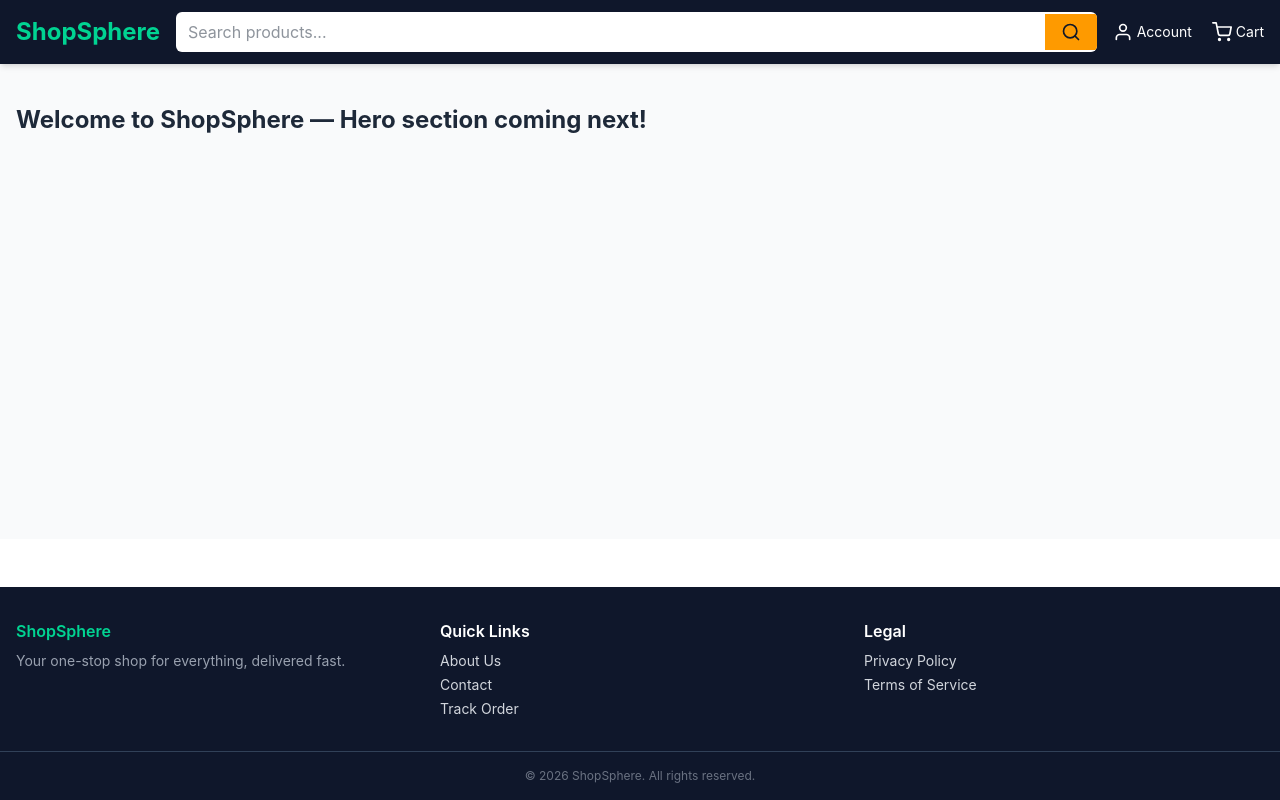
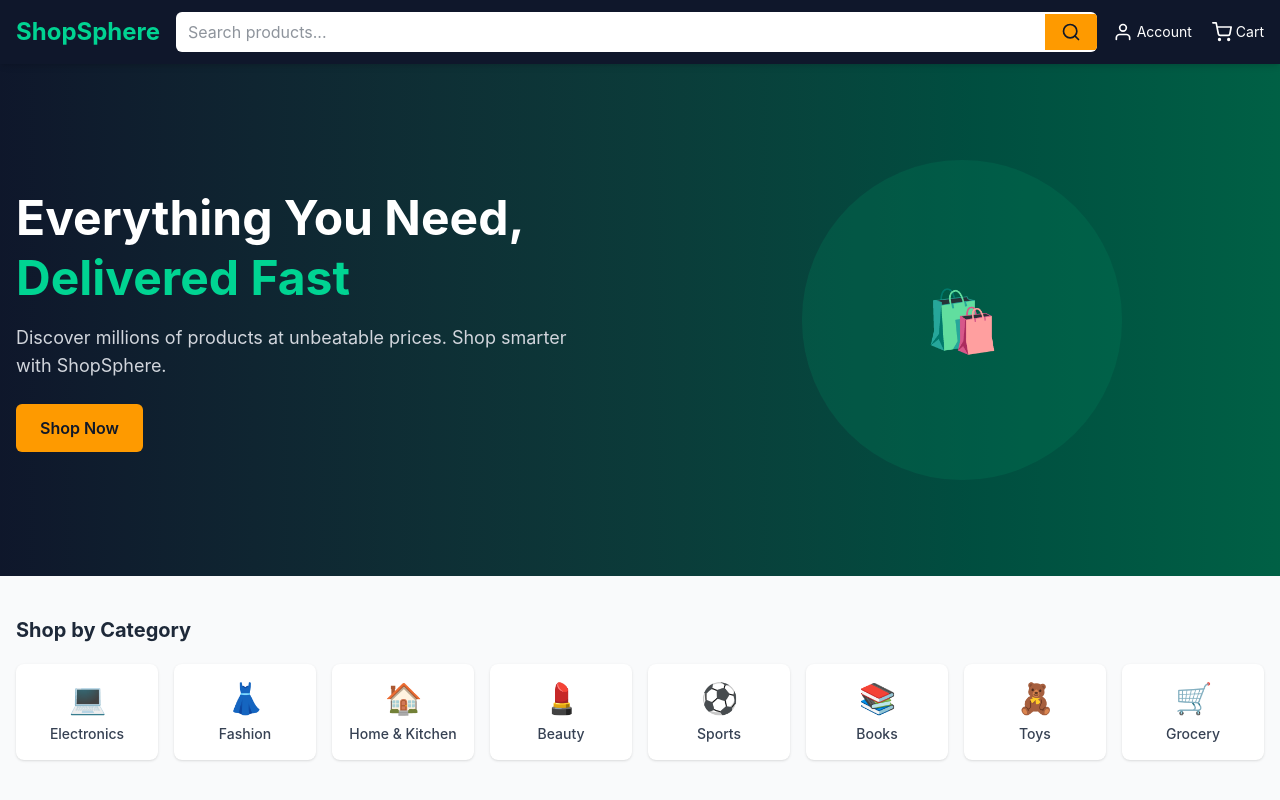
Before and after one commit to Yashnimbalkar/shopsphere, a React (Vite) app in the folder client/: page / in a window 1280 px wide. Shown: the top 800 px of the page. Built offline with nearby package versions, Linux system fonts and the light colour scheme.

Commit message:
feat: add Hero section and Category list to Home page

```diff
--- /dev/null
+++ b/client/src/components/CategoryList.jsx
@@ -0,0 +1,36 @@
+import { Link } from 'react-router-dom'
+
+const categories = [
+  { name: 'Electronics', emoji: '💻', slug: 'electronics' },
+  { name: 'Fashion', emoji: '👗', slug: 'fashion' },
+  { name: 'Home & Kitchen', emoji: '🏠', slug: 'home-kitchen' },
+  { name: 'Beauty', emoji: '💄', slug: 'beauty' },
+  { name: 'Sports', emoji: '⚽', slug: 'sports' },
+  { name: 'Books', emoji: '📚', slug: 'books' },
+  { name: 'Toys', emoji: '🧸', slug: 'toys' },
+  { name: 'Grocery', emoji: '🛒', slug: 'grocery' },
+]
+
+function CategoryList() {
+  return (
+    <section className="max-w-7xl mx-auto px-4 py-10">
+      <h2 className="text-xl font-bold text-gray-800 mb-5">Shop by Category</h2>
+      <div className="grid grid-cols-2 sm:grid-cols-4 md:grid-cols-8 gap-4">
+        {categories.map((cat) => (
+          <Link
+            key={cat.slug}
+            to={`/products?category=${cat.slug}`}
+            className="flex flex-col items-center gap-2 p-4 bg-white rounded-lg shadow-sm hover:shadow-md hover:-translate-y-1 transition-all"
+          >
+            <span className="text-3xl">{cat.emoji}</span>
+            <span className="text-sm font-medium text-gray-700 text-center">
+              {cat.name}
+            </span>
+          </Link>
+        ))}
+      </div>
+    </section>
+  )
+}
+
+export default CategoryList
--- /dev/null
+++ b/client/src/components/Hero.jsx
@@ -0,0 +1,32 @@
+import { Link } from 'react-router-dom'
+
+function Hero() {
+  return (
+    <section className="bg-gradient-to-r from-slate-900 to-emerald-800 text-white">
+      <div className="max-w-7xl mx-auto px-4 py-16 md:py-24 flex flex-col md:flex-row items-center gap-10">
+        <div className="flex-1 text-center md:text-left">
+          <h1 className="text-3xl md:text-5xl font-bold leading-tight mb-4">
+            Everything You Need,
+            <span className="text-emerald-400"> Delivered Fast</span>
+          </h1>
+          <p className="text-gray-300 text-lg mb-6 max-w-xl">
+            Discover millions of products at unbeatable prices. Shop smarter with ShopSphere.
+          </p>
+          <Link
+            to="/products"
+            className="inline-block bg-amber-500 hover:bg-amber-600 text-gray-900 font-semibold px-6 py-3 rounded-md transition-colors"
+          >
+            Shop Now
+          </Link>
+        </div>
+        <div className="flex-1 flex justify-center">
+          <div className="w-64 h-64 md:w-80 md:h-80 bg-emerald-700/30 rounded-full flex items-center justify-center text-6xl">
+            🛍️
+          </div>
+        </div>
+      </div>
+    </section>
+  )
+}
+
+export default Hero
--- a/client/src/pages/Home.jsx
+++ b/client/src/pages/Home.jsx
@@ -1,9 +1,11 @@
+import Hero from '../components/Hero'
+import CategoryList from '../components/CategoryList'
+
 function Home() {
   return (
-    <div className="max-w-7xl mx-auto px-4 py-10">
-      <h1 className="text-2xl font-bold text-gray-800">
-        Welcome to ShopSphere — Hero section coming next!
-      </h1>
+    <div>
+      <Hero />
+      <CategoryList />
     </div>
   )
 }
```
